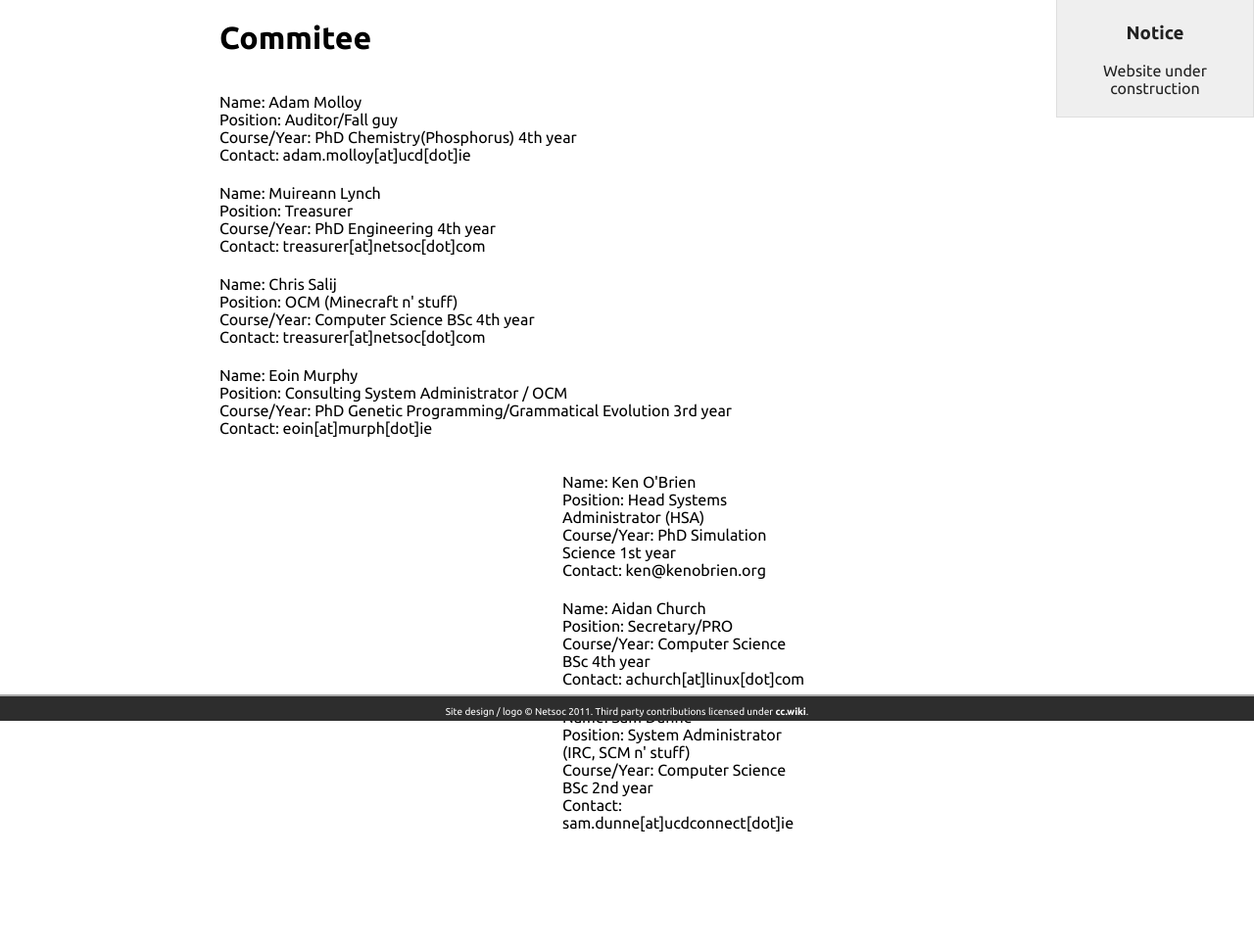
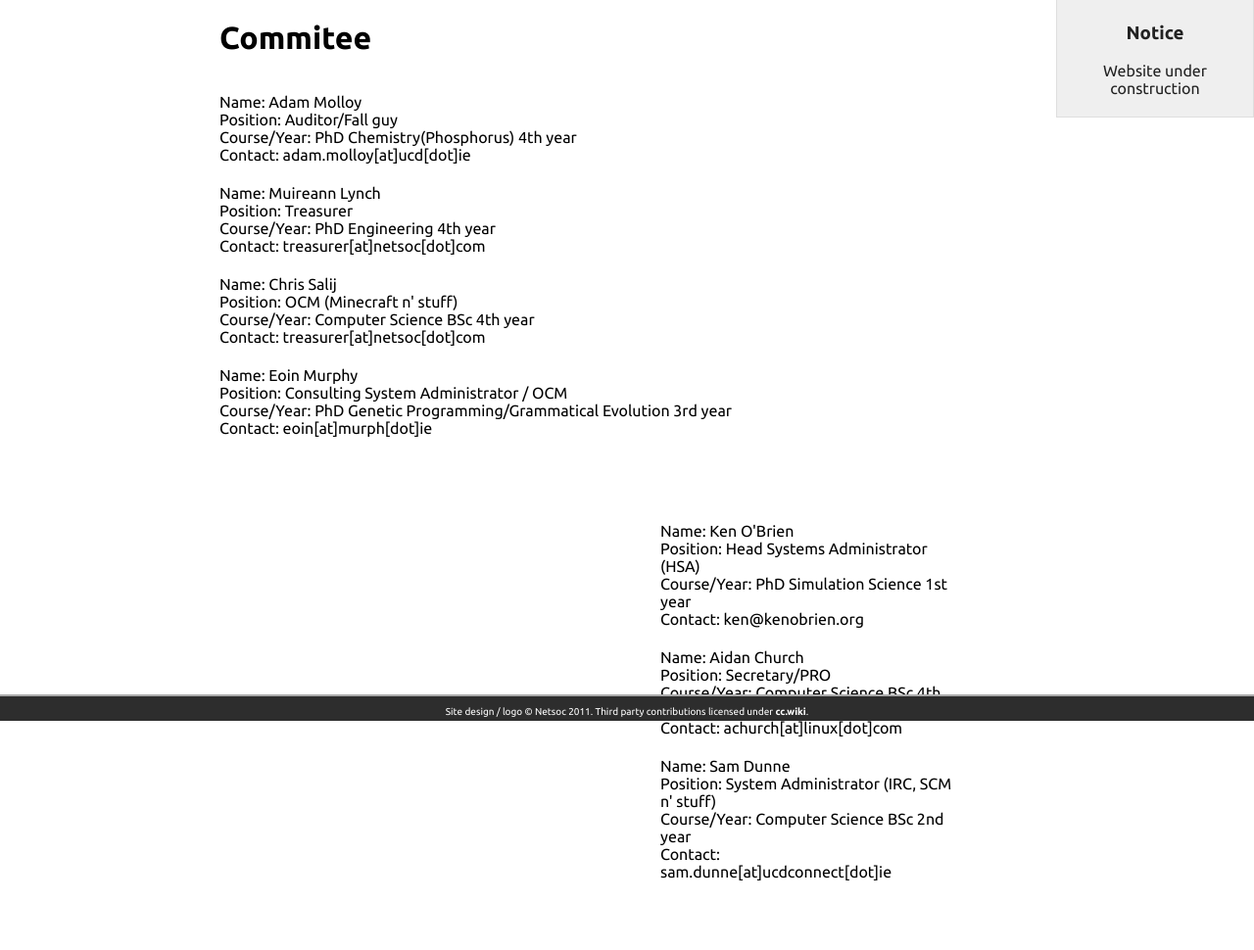
Before and after one commit to NetsocUCD/netsoc.com, a PHP site: page /committee.php in a window 1280 px wide. Shown: the part 64-1034 px from the top of the page at 98% size. Before the commit the page ends 913 px from the top, so only its background shows below. Run offline with PHP 8.4, Linux system fonts and the light colour scheme.

Commit message:
Fixed stling issues on committee page

```diff
--- a/css/style.css
+++ b/css/style.css
@@ -110,15 +110,19 @@ blockquote {/*le quoted message */font-style:italic;}
 }
 /* These id's are used in 2 column layout pages */
 #list-container{
-	width:600px;
+	width:800px;
 }
 #right{
 	float: right;
-	width: 250px;
+	width: 300px;
+	padding-right:50px;
+	padding-bottom:50px;
 }
 #left{
 	float: left;
-	width 250px;
+	width 300px;
+	padding-right:50px;
+	padding-bottom:50px;
 }
 #right p{
 	padding-bottom: 5px;
```
